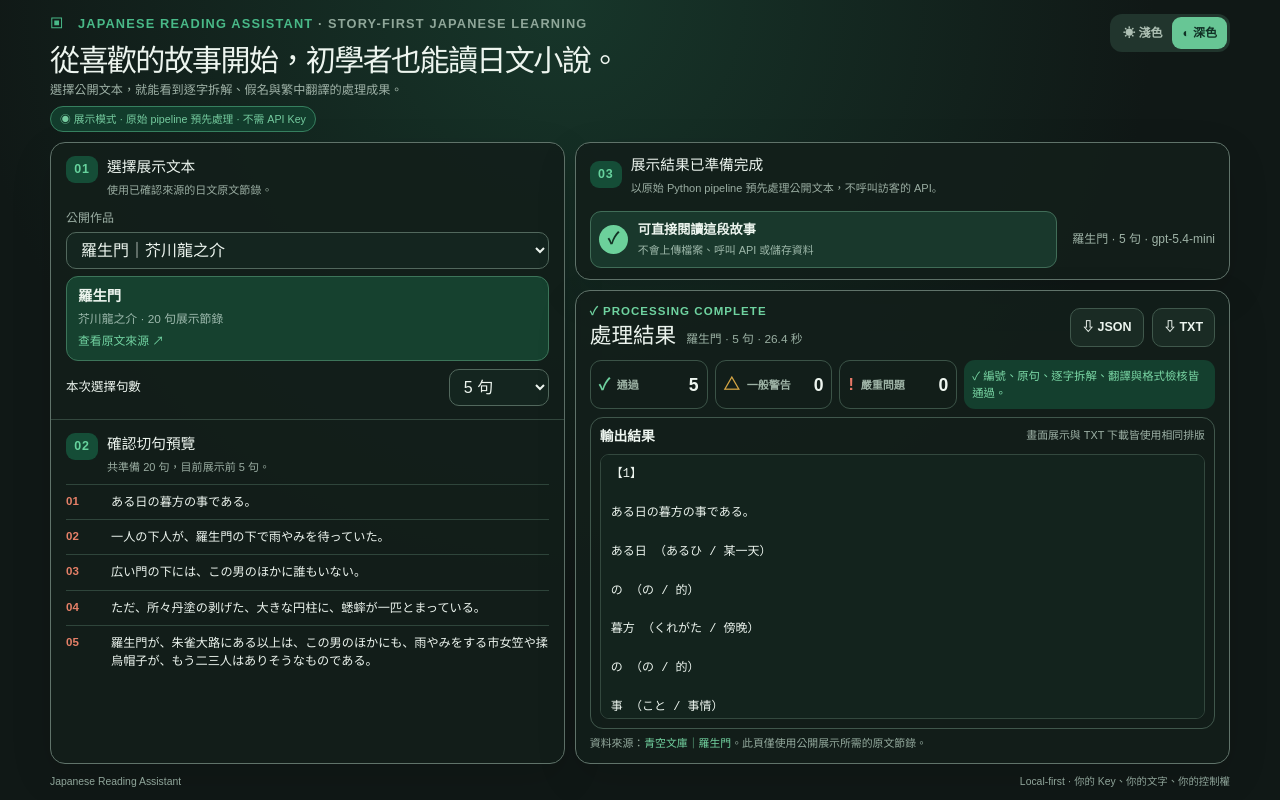
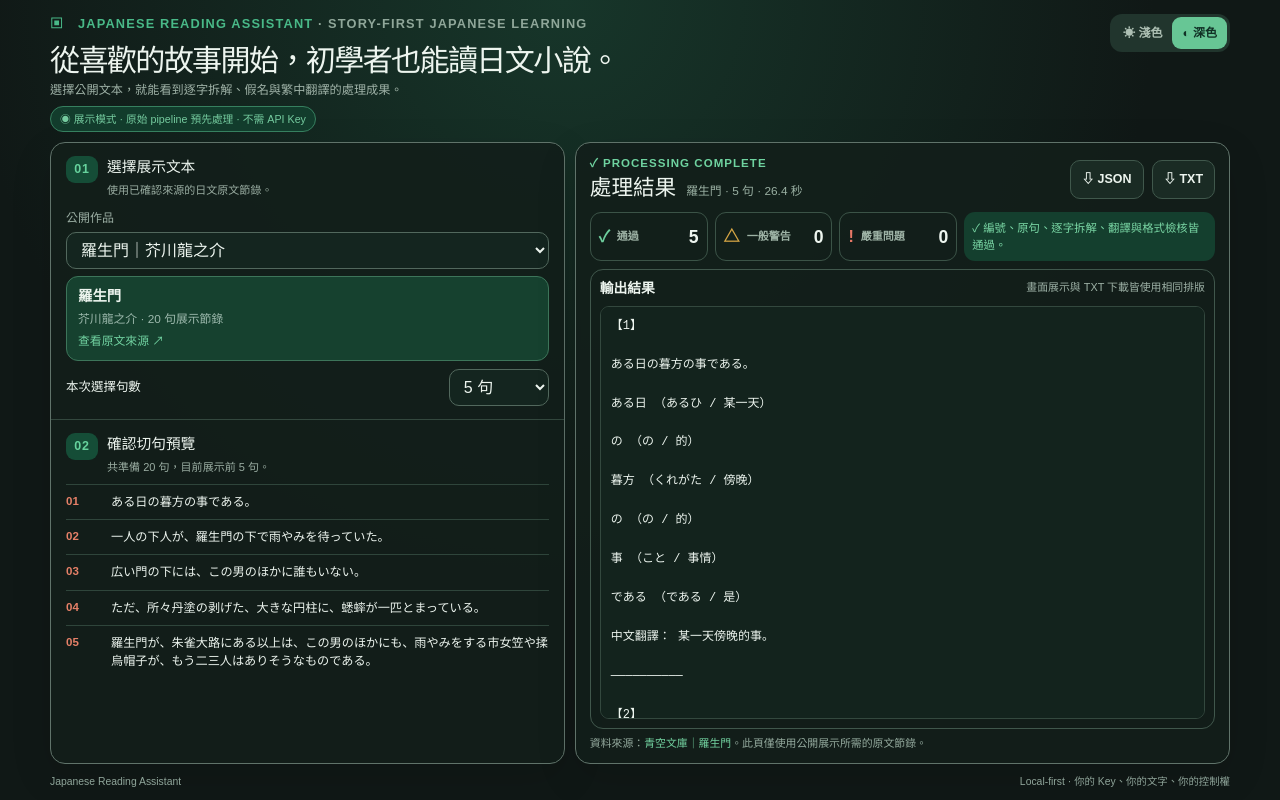
Before and after one commit to ted53759/japanese-reading-assistant, a Next.js app in the folder showcase/: page / in a window 1280 px wide. Built offline with nearby package versions, Linux system fonts and the light colour scheme.

Commit message:
Prioritize showcase output panel

```diff
--- a/showcase/app/globals.css
+++ b/showcase/app/globals.css
@@ -37,3 +37,7 @@
   .source-footer { margin-top: 6px; }
   footer { padding: 0; font-size: .65rem; }
 }
+
+/* The results panel is the primary content, so it uses the full right column. */
+.result-panel { grid-row: 1 / 3; }
+@media (max-width: 880px) { .result-panel { grid-row: auto; } }
--- a/showcase/app/page.tsx
+++ b/showcase/app/page.tsx
@@ -96,12 +96,6 @@ export default function Home() {
           </div>
         </section>
 
-        <section className="panel demo-panel">
-          <div className="panel-heading"><b>03</b><div><h2>展示結果已準備完成</h2><p>以原始 Python pipeline 預先處理公開文本，不呼叫訪客的 API。</p></div></div>
-          <div className="ready-row"><span>✓</span><div><strong>可直接閱讀這段故事</strong><small>不會上傳檔案、呼叫 API 或儲存資料</small></div></div>
-          <div className="demo-metadata">{story.title} · {count} 句 · {generatedData.generatedWith.model}</div>
-        </section>
-
         <section className="panel result-panel">
           <div className="result-top"><div><div className="complete">✓ PROCESSING COMPLETE</div><h2>處理結果</h2><p>{story.title} · {count} 句 · {story.elapsedSeconds} 秒</p></div><div className="actions"><button onClick={() => downloadFile(`${story.id}-${count}-analysis.json`, JSON.stringify(result, null, 2), "application/json;charset=utf-8")}>⇩ JSON</button><button onClick={() => downloadFile(`${story.id}-${count}-analysis.txt`, `\uFEFF${formattedText}\n`, "text/plain;charset=utf-8")}>⇩ TXT</button></div></div>
           <div className="quality"><div><span>✓</span><strong>通過</strong><b>{quality.passed}</b></div><div><span>△</span><strong>一般警告</strong><b>{quality.warnings.length}</b></div><div><span>!</span><strong>嚴重問題</strong><b>{quality.critical.length}</b></div><p>✓ 編號、原句、逐字拆解、翻譯與格式檢核皆通過。</p></div>
```
